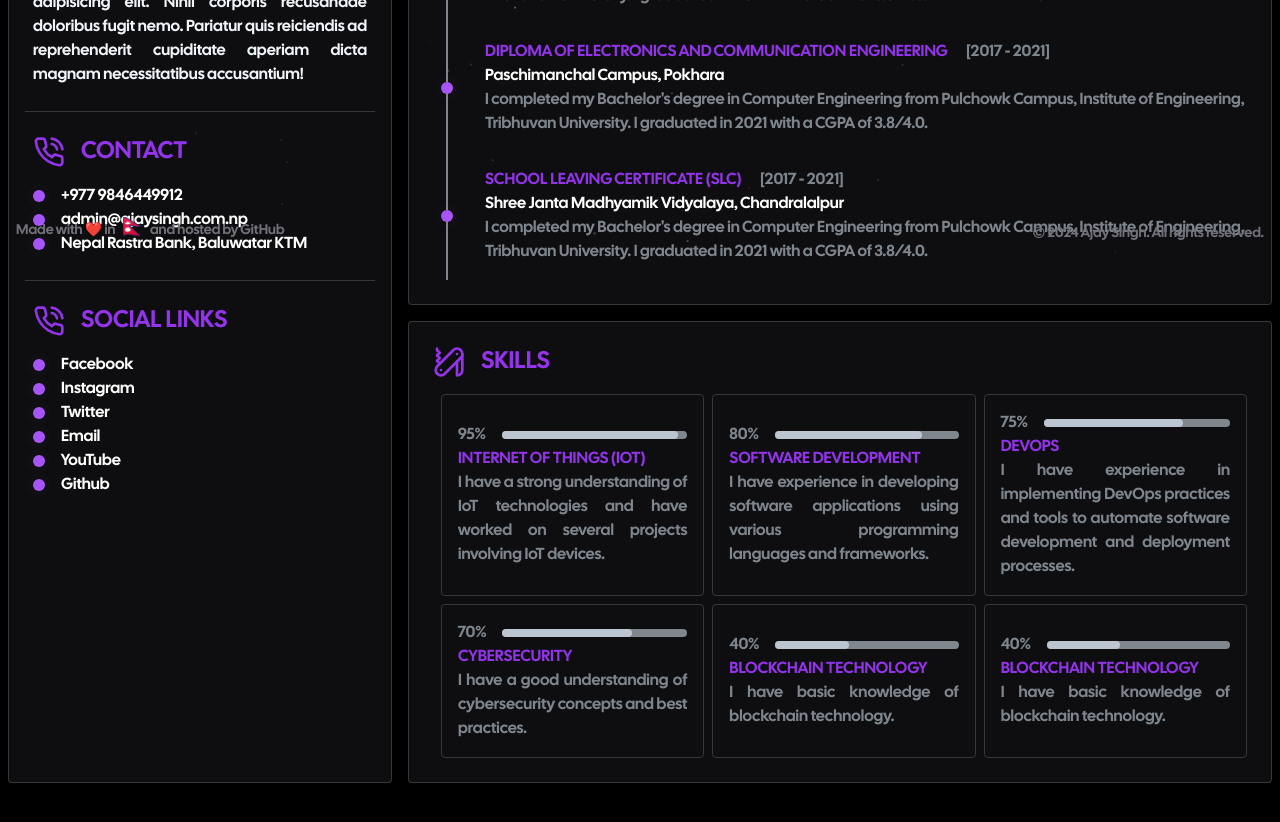
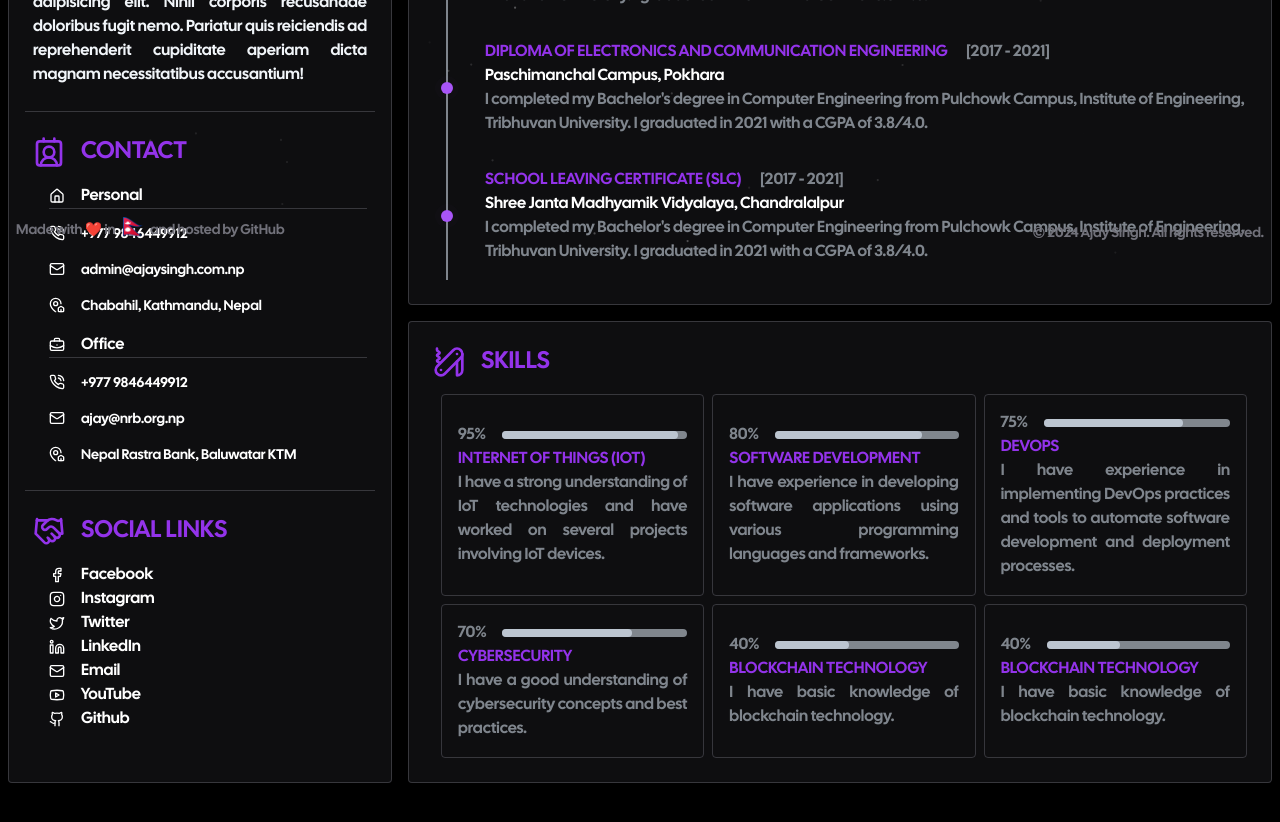
Before and after one commit to ajaysinghnp/portfolio-blog-theme, a Next.js app: page /resume in a window 1280 px wide. Shown: the part 540-1362 px from the top of the page. Built offline with nearby package versions, Linux system fonts and the light colour scheme; what tailwindcss-debug-screens would draw is missing.

Commit message:
resume page contact and social section updated

```diff
--- a/app/(root)/resume/page.tsx
+++ b/app/(root)/resume/page.tsx
@@ -1,11 +1,13 @@
+import Link from "next/link";
+import { BriefcaseBusiness, CircleUserRound, ContactRound, GraduationCap, Handshake, Home, Mail, MapPinHouse, MessageCircle, PhoneCall, PocketKnife } from "lucide-react";
+
+import Icon from "@/components/icons";
 import PingingDot from "@/components/pinging-dot";
 import { Avatar, AvatarFallback, AvatarImage } from "@/components/ui/avatar";
 import { Separator } from "@/components/ui/separator";
 import { resume } from "@/data/resume";
 import { socialMedia } from "@/data/social";
 import authorImage from "@/public/images/author.png";
-import { BriefcaseBusiness, CircleUserRound, GraduationCap, PhoneCall, PocketKnife } from "lucide-react";
-import Link from "next/link";
 
 const ResumePage = () => {
   return (
@@ -36,15 +38,34 @@ const ResumePage = () => {
         <Separator className="my-4 bg-zinc-600/60" />
         <section className="p-2 flex flex-col gap-4 w-full">
           <div className="section-header flex gap-4 items-center text-2xl">
-            <PhoneCall className="h-8 w-8 text-purple-600" />
+            <ContactRound className="h-8 w-8 text-purple-600" />
             <h2 className="uppercase text-purple-600">Contact</h2>
           </div>
-          <ul>
-            {resume.contact.map((contact, index) => {
+          <ul className="flex flex-col gap-4">
+            {resume.contacts.map((contact, index) => {
               return (
-                <li className="flex gap-4 items-center" key={index}>
-                  <PingingDot />
-                  {contact}
+                <li className="flex flex-col gap-4 justify-center pl-4" key={index}>
+                  <div className="flex gap-4 items-center border-b border-zinc-600/60">
+                    {contact.label.toLocaleLowerCase() === "personal" && (
+                      <Home className="h-4 w-4" />
+                    )}
+                    {contact.label.toLocaleLowerCase() === "office" && (
+                      <BriefcaseBusiness className="h-4 w-4" />
+                    )}
+                    {contact.label}
+                  </div>
+                  <span className="flex gap-4 text-sm">
+                    <PhoneCall className="h-4 w-4" />
+                    {contact.phone}
+                  </span>
+                  <span className="flex gap-4 text-sm">
+                    <Mail className="h-4 w-4" />
+                    {contact.email}
+                  </span>
+                  <span className="flex gap-4 text-sm">
+                    <MapPinHouse className="h-4 w-4" />
+                    {contact.address}
+                  </span>
                 </li>
               );
             })}
@@ -53,14 +74,14 @@ const ResumePage = () => {
         <Separator className="my-4 bg-zinc-600/60" />
         <section className="p-2 flex flex-col gap-4 w-full">
           <div className="section-header flex gap-4 items-center text-2xl">
-            <PhoneCall className="h-8 w-8 text-purple-600" />
+            <Handshake className="h-8 w-8 text-purple-600" />
             <h2 className="uppercase text-purple-600">Social Links</h2>
           </div>
           <ul>
             {Object.entries(socialMedia).map(([key, value]) => (
-              <li key={key} className="flex gap-4 items-center">
-                <PingingDot />
-                <Link href={value.href} target="_blank" rel="noopener">{value.label}</Link>
+              <li key={key} className="flex gap-4 pl-4 items-center">
+                <Icon name={key} />
+                <Link href={value.href} target="_blank" rel="noopener" className="hover:text-purple-500 duration-1000">{value.label}</Link>
               </li>
             ))}
           </ul>
--- a/components/circle.tsx
+++ b/components/circle.tsx
@@ -7,7 +7,7 @@ interface Props {
 export const Circle = ({ className }: Props) => {
   return (
     <div className={cn(
-      "h-12 w-12 bg-green-500/60 rounded-full",
+      "h-12 w-12 bg-purple-500/60 rounded-full",
       className
     )} />
   )
--- /dev/null
+++ b/components/icons.tsx
@@ -0,0 +1,39 @@
+import { cn } from "@/lib/utils";
+import { Facebook, Github, Instagram, Linkedin, Mail, Twitter, Youtube } from "lucide-react";
+
+interface Props {
+  name: string;
+  className?: string;
+}
+
+const Icon = ({ name, className }: Props) => {
+  switch (name) {
+    case "facebook":
+      return <Facebook className={cn("h-4 w-4", className)} />;
+      break;
+    case "instagram":
+      return <Instagram className={cn("h-4 w-4", className)} />;
+      break;
+    case "twitter":
+      return <Twitter className={cn("h-4 w-4", className)} />;
+      break;
+    case "email":
+      return <Mail className={cn("h-4 w-4", className)} />;
+      break;
+    case "youtube":
+      return <Youtube className={cn("h-4 w-4", className)} />;
+      break;
+    case "github":
+      return <Github className={cn("h-4 w-4", className)} />;
+      break;
+    case "linkedin":
+      return <Linkedin className={cn("h-4 w-4", className)} />;
+      break;
+
+    default:
+      return <Github className={cn("h-4 w-4", className)} />;
+      break;
+  }
+}
+
+export default Icon
--- a/data/resume.ts
+++ b/data/resume.ts
@@ -5,10 +5,19 @@ export const resume = {
   position: "IT Assistant @NRB",
   profile:
     "Lorem, ipsum dolor sit amet consectetur adipisicing elit. Nihil corporis recusandae doloribus fugit nemo. Pariatur quis reiciendis ad reprehenderit cupiditate aperiam dicta magnam necessitatibus accusantium!",
-  contact: [
-    "+977 9846449912",
-    "admin@ajaysingh.com.np",
-    "Nepal Rastra Bank, Baluwatar KTM",
+  contacts: [
+    {
+      label: "Personal",
+      phone: "+977 9846449912",
+      email: "admin@ajaysingh.com.np",
+      address: "Chabahil, Kathmandu, Nepal",
+    },
+    {
+      label: "Office",
+      phone: "+977 9846449912",
+      email: "ajay@nrb.org.np",
+      address: "Nepal Rastra Bank, Baluwatar KTM",
+    },
   ],
   workExperiences: [
     {
--- a/data/social.ts
+++ b/data/social.ts
@@ -12,6 +12,11 @@ export const socialMedia = {
   twitter: {
     href: "https://x.com/singh_ajaykumar",
     label: "Twitter",
+    handle: "@singh_ajaykumar",
+  },
+  linkedin: {
+    href: "https://linkedin.com/in/ajaysingh.com.np",
+    label: "LinkedIn",
     handle: "@singh_ajaykumar",
   },
   email: {
```
